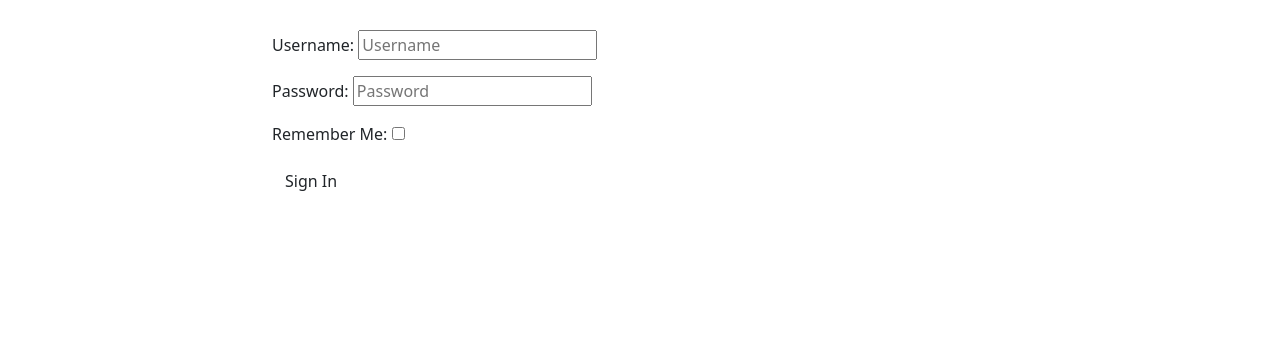
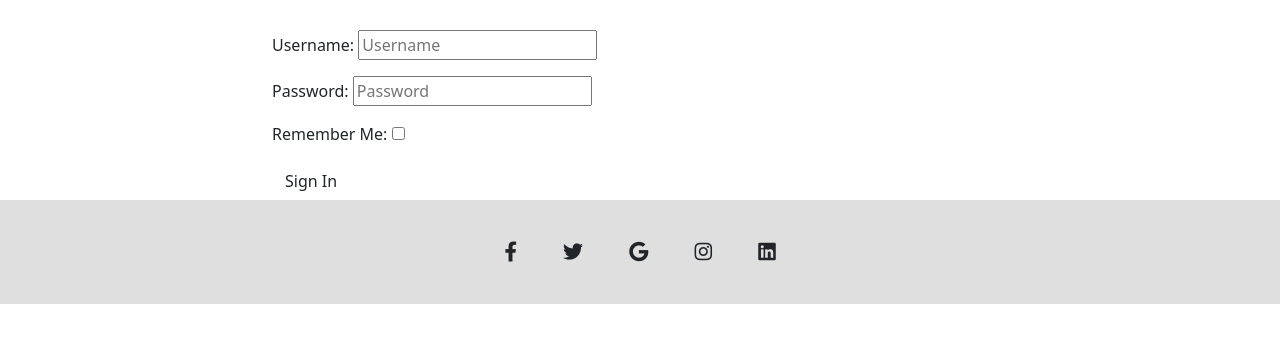
Before and after one commit to conorwalsh1/the-smoothie-hub, a Django app: page /accounts/login/ in a window 1280 px wide. Shown: the part 164-507 px from the top of the page. Run offline with Django 3.2, Linux system fonts and the light colour scheme; some libraries are stand-ins or nearby versions.

Commit message:
Add premade custom footer

```diff
--- a/templates/base.html
+++ b/templates/base.html
@@ -64,12 +64,59 @@
     </main>
 
     <!-- Footer -->
-    <footer class="footer mt-auto py-3 dark-bg">
-        <p class="m-0 text-center text-white">Made by Code Instituters</p>
-        <p class="m-0 text-center text-white">Follow us: <i class="fab fa-facebook-square ms-3"></i>
-            <i class="fab fa-twitter-square ms-3"></i>
-            <i class="fab fa-instagram-square ms-3"></i>
-            <i class="fab fa-youtube-square ms-3"></i></p>
+    <footer class="text-center text-white" style="background-color: rgb(223, 223, 223);">
+        <!-- Grid container -->
+        <div class="container pt-4">
+          <!-- Section: Social media -->
+          <section class="mb-4">
+            <!-- Facebook -->
+            <a
+              class="btn btn-link btn-floating btn-lg text-dark m-1"
+              href="https://www.facebook.com/"
+              role="button"
+              data-mdb-ripple-color="dark"
+              ><i class="fab fa-facebook-f"></i
+            ></a>
+
+            <!-- Twitter -->
+            <a
+              class="btn btn-link btn-floating btn-lg text-dark m-1"
+              href="https://twitter.com/?lang=en"
+              role="button"
+              data-mdb-ripple-color="dark"
+              ><i class="fab fa-twitter"></i
+            ></a>
+
+            <!-- Google -->
+            <a
+              class="btn btn-link btn-floating btn-lg text-dark m-1"
+              href="https://www.google.com/"
+              role="button"
+              data-mdb-ripple-color="dark"
+              ><i class="fab fa-google"></i
+            ></a>
+
+            <!-- Instagram -->
+            <a
+              class="btn btn-link btn-floating btn-lg text-dark m-1"
+              href="https://www.instagram.com/?hl=en"
+              role="button"
+              data-mdb-ripple-color="dark"
+              ><i class="fab fa-instagram"></i
+            ></a>
+
+            <!-- Linkedin -->
+            <a
+              class="btn btn-link btn-floating btn-lg text-dark m-1"
+              href="https://ie.linkedin.com/"
+              role="button"
+              data-mdb-ripple-color="dark"
+              ><i class="fab fa-linkedin"></i
+            ></a>
+          </section>
+          <!-- Section: Social media -->
+        </div>
+        <!-- Grid container -->
     </footer>
 </body>
 
--- a/thesmoothiehub/urls.py
+++ b/thesmoothiehub/urls.py
@@ -19,6 +19,7 @@ from django.urls import path, include
 urlpatterns = [
     path('admin/', admin.site.urls),
     path('summernote/', include('django_summernote.urls')),
-    path('', include('recipe.urls'), name='recipe_urls'),
+    path('home/', include('home.urls'), name='homee_urls'),
+    path('recipe/', include('recipe.urls'), name='recipe_urls'),
     path('accounts/', include('allauth.urls')),
 ]
```
